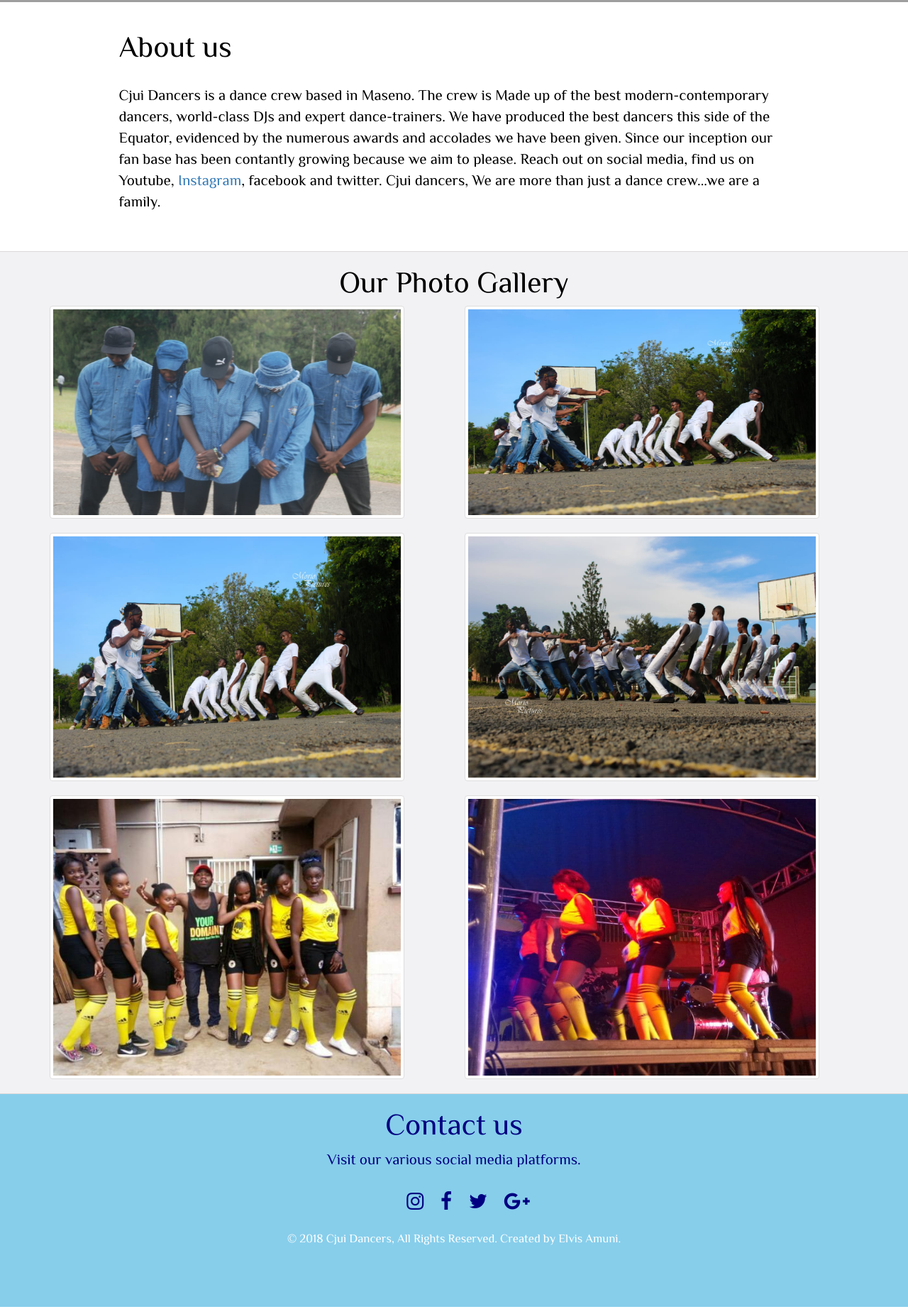
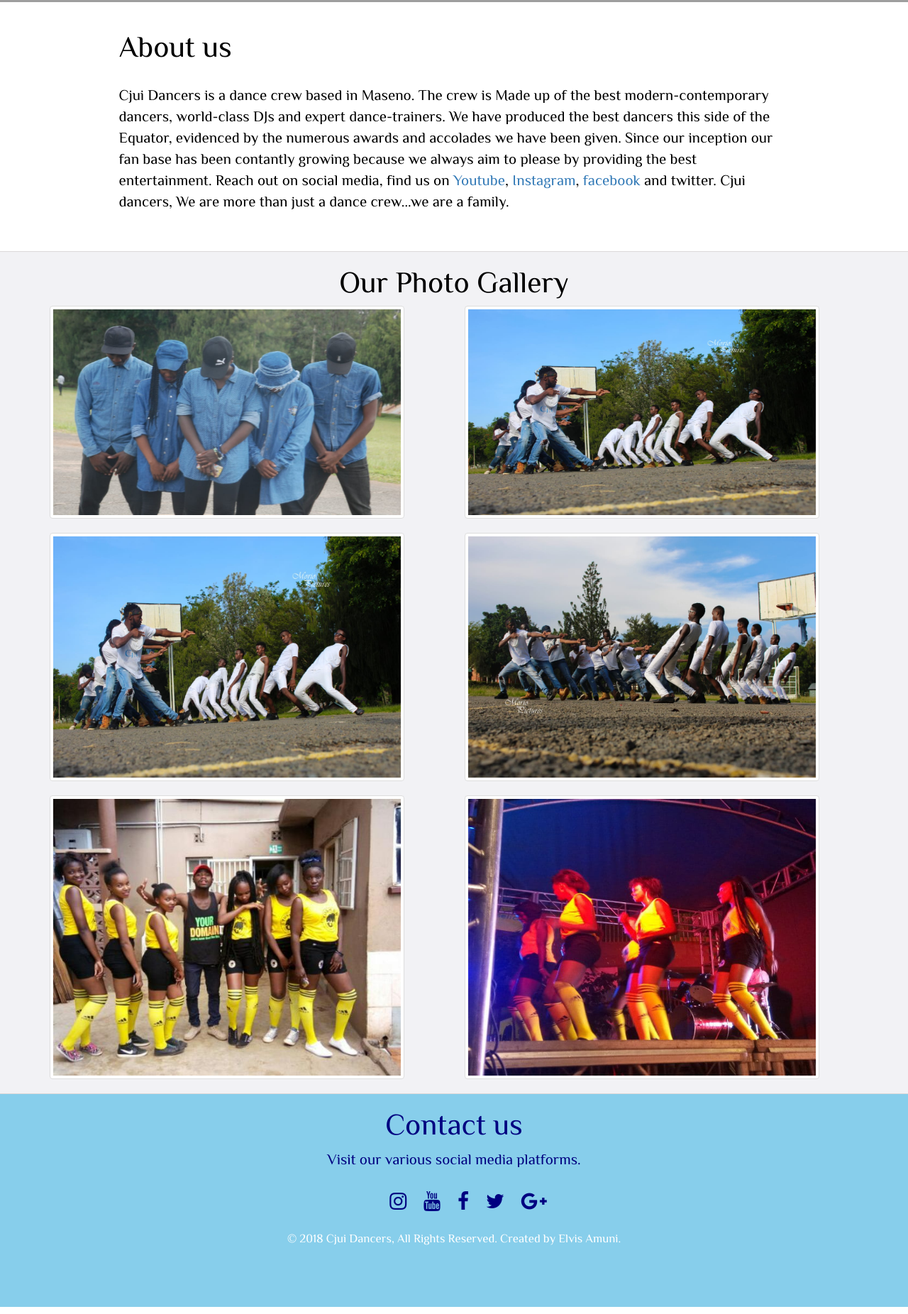
Before and after one commit to Elvandro/Cjui, a plain HTML site: page index.html in a window 1280 px wide. Shown: the part 849-2701 px from the top of the page at 71% size. Drawn offline with nearby package versions, Linux system fonts and the light colour scheme; grey boxes are pictures that could not be loaded.

Commit message:
Added live links to the page

```diff
--- a/css/styles.css
+++ b/css/styles.css
@@ -100,9 +100,3 @@
 .social a:hover{
   color:white;
 }
-.social p {
-  color:black;
-  font-weight:300;
-  font-size:1em;
-  margin-bottom: 10px;
-}
--- a/index.html
+++ b/index.html
@@ -69,8 +69,8 @@
             The crew is Made up of the best modern-contemporary dancers, world-class DJs and expert dance-trainers.
             We have produced the best dancers this side of the Equator,
             evidenced by the numerous awards and accolades we have been given.
-            Since our inception our fan base has been contantly growing because we aim to please.
-            Reach out on social media, find us on Youtube, <a href="https://www.instagram.com/cjuidancers1/" target="_blank">Instagram</a>, facebook and twitter.
+            Since our inception our fan base has been contantly growing because we always aim to please by providing the best entertainment.
+            Reach out on social media, find us on <a href="https://www.youtube.com/channel/UC57QaGm2knQFIri-Ey0-Q_A" target="_blank">Youtube</a>, <a href="https://www.instagram.com/cjuidancers1/" target="_blank">Instagram</a>, <a href="https://www.facebook.com/profile.php?id=100011255079811" target="_blank">facebook</a> and twitter.
             Cjui dancers, We are more than just a dance crew...we are a family.
           </p>
         </div>
@@ -132,7 +132,10 @@
               <a href="https://www.instagram.com/cjuidancers1/" target="_blank"><i class="fa fa-instagram" aria-hidden="true"></i></a>
             </li>
             <li>
-              <a href="https://www.facebook.com/" target="_blank"><i class="fa fa-facebook" aria-hidden="true"></i></a>
+              <a href="https://www.youtube.com/channel/UC57QaGm2knQFIri-Ey0-Q_A" target="_blank"><i class="fa fa-youtube" aria-hidden="true"></i></a>
+            </li>
+            <li>
+              <a href="https://www.facebook.com/profile.php?id=100011255079811" target="_blank"><i class="fa fa-facebook" aria-hidden="true"></i></a>
             </li>
             <li>
               <a href="https://twitter.com/" target="_blank"><i class="fa fa-twitter" aria-hidden="true"></i></a>
```
